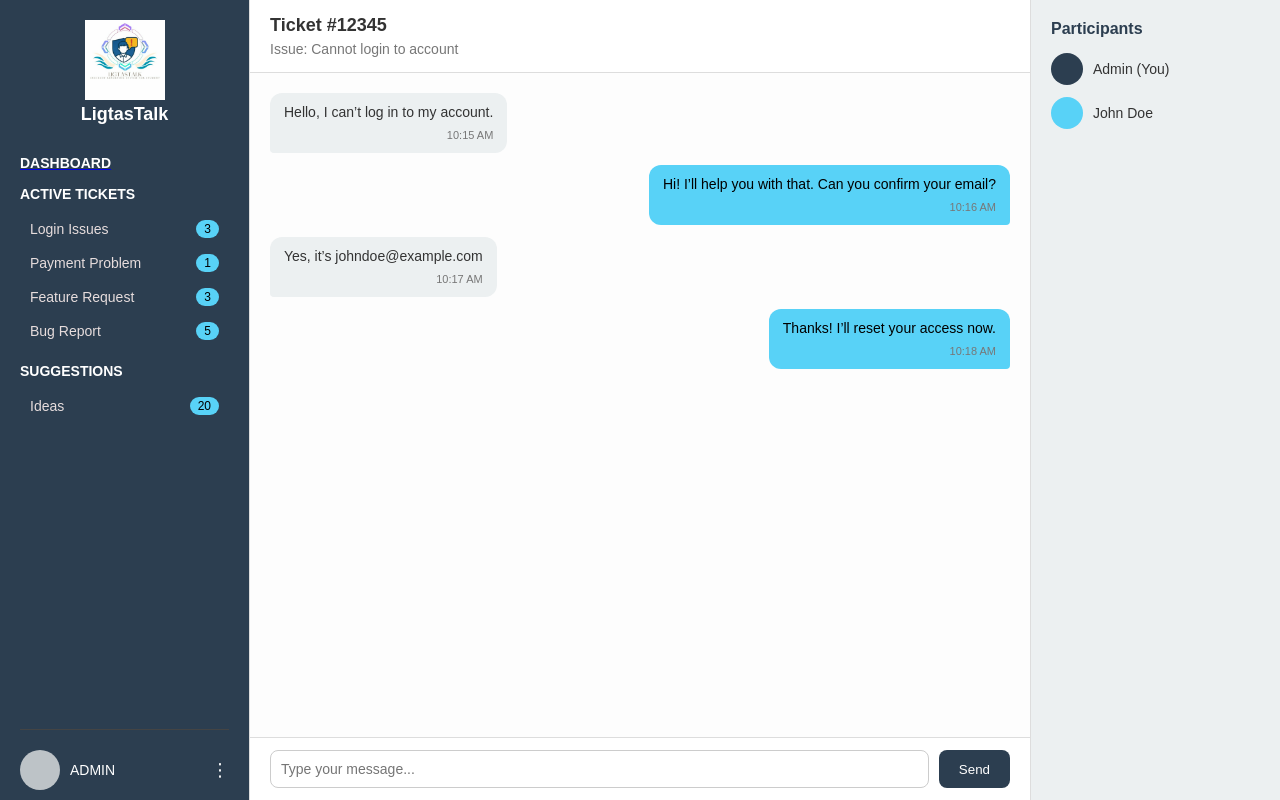
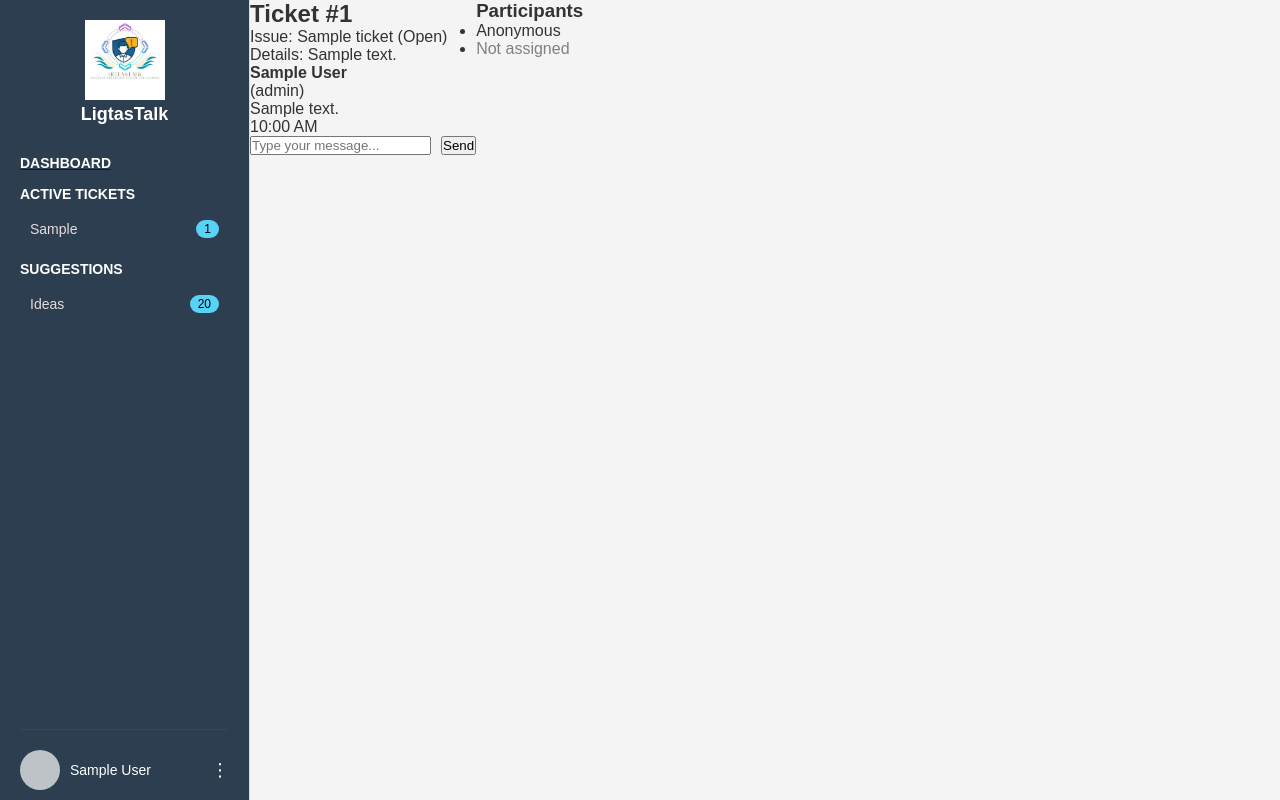
Before and after one commit to K4EZER/LigtasTalk, a PHP site: page /adminTicket.php?ticket_id=1 in a window 1280 px wide. Run offline with PHP 8.4, Linux system fonts and the light colour scheme; the visitor is signed in with stand-in values (Sample User, id 1); tables that the repository leaves empty or names only in its code hold one stand-in row (values such as "Sample post").

Commit message:
connected adminTicket to userTicket to finish the chat system and made an assign_ticket (CLOSE TICKET PENDING)

```diff
--- a/adminTicket.php
+++ b/adminTicket.php
@@ -1,11 +1,78 @@
+<?php
+session_start();
+require 'connect.php';
+
+// Ensure admin/staff access
+if (!isset($_SESSION['account_id']) || ($_SESSION['role'] !== 'Admin' && $_SESSION['role'] !== 'Staff')) {
+    header("Location: login.php");
+    exit;
+}
+
+// Get ticket_id from URL
+if (isset($_GET['ticket_id'])) {
+    $ticketId = intval($_GET['ticket_id']);
+
+    // Fetch the ticket details (no need to match created_by since this is admin)
+    $sql = "SELECT * FROM ticket WHERE ticket_id = ?";
+    $stmt = $conn->prepare($sql);
+    $stmt->bind_param("i", $ticketId);
+    $stmt->execute();
+    $ticket = $stmt->get_result()->fetch_assoc();
+
+    if (!$ticket) {
+        echo "Ticket not found!";
+        exit;
+    }
+
+    // Fetch creator info
+    $creator_sql = "SELECT account_id, name, role FROM account WHERE account_id = ?";
+    $creator_stmt = $conn->prepare($creator_sql);
+    $creator_stmt->bind_param("i", $ticket['created_by']);
+    $creator_stmt->execute();
+    $creator = $creator_stmt->get_result()->fetch_assoc();
+
+    // Fetch assigned staff info
+    $assignee = null;
+    if (!empty($ticket['assigned_to'])) {
+        $assignee_sql = "SELECT name, role FROM account WHERE account_id = ?";
+        $assignee_stmt = $conn->prepare($assignee_sql);
+        $assignee_stmt->bind_param("i", $ticket['assigned_to']);
+        $assignee_stmt->execute();
+        $assignee = $assignee_stmt->get_result()->fetch_assoc();
+    }
+
+    // Fetch messages
+    $msg_sql = "SELECT m.*, a.name, a.role, a.account_id
+                FROM message m
+                JOIN account a ON m.sender_id = a.account_id
+                WHERE m.ticket_id = ?
+                ORDER BY m.timestamp ASC";
+    $msg_stmt = $conn->prepare($msg_sql);
+    $msg_stmt->bind_param("i", $ticketId);
+    $msg_stmt->execute();
+    $messages = $msg_stmt->get_result();
+
+} else {
+    echo "No ticket selected.";
+    exit;
+}
+?>
+
 <!DOCTYPE html>
 <html lang="en">
 <head>
   <meta charset="UTF-8">
   <meta name="viewport" content="width=device-width, initial-scale=1.0">
-  <title>Ticket Chat System</title>
-  <link rel="stylesheet" href="css/ticketStyle.css">
+  <title>Admin Ticket Chat</title>
+  <link rel="stylesheet" href="css/adminTicketStyle.css">
   <link rel="stylesheet" href="css/adminStyle.css">
+  <style>
+    .main-content {
+      display: flex;
+      flex: 1;
+      background: #f4f4f4;
+    }
+  </style>
 </head>
 <body>
   <!-- Sidebar -->
@@ -19,10 +86,16 @@
         <a href="adminDashboard.php"><h4>Dashboard</h4></a>
         <h4>Active Tickets</h4>
         <ul>
-          <li>Login Issues <span class="badge">3</span></li>
-          <li>Payment Problem <span class="badge">1</span></li>
-          <li>Feature Request <span class="badge">3</span></li>
-          <li>Bug Report <span class="badge">5</span></li>
+          <?php
+          // dynamically count categories
+          $categories = $conn->query("SELECT category, COUNT(*) AS total FROM ticket GROUP BY category");
+          if ($categories->num_rows > 0):
+            while ($cat = $categories->fetch_assoc()):
+          ?>
+              <li><?= htmlspecialchars($cat['category']) ?> <span class="badge"><?= $cat['total'] ?></span></li>
+          <?php endwhile; else: ?>
+              <li>No tickets yet</li>
+          <?php endif; ?>
         </ul>
         <h4>Suggestions</h4>
         <ul>
@@ -33,12 +106,13 @@
     <div class="bottom">
       <div class="profile">
         <div class="profile-pic"></div>
-        <div class="username">ADMIN</div>
+        <div class="username"><?php echo htmlspecialchars($_SESSION['name']); ?></div>
       </div>
       <div class="usern-container">
         <input type="checkbox" id="ellipsisToggle" class="ellipsis-checkbox">
         <label for="ellipsisToggle" class="ellipsis">⋮</label>
         <div class="user-menu">
+          <a href="adminRegister.php">Create Account</a>
           <a href="editprofile.php">Edit Profile</a>
           <a href="logout.php">Logout</a>
         </div>
@@ -46,38 +120,60 @@
     </div>
   </aside>
 
-  <!-- Main Chat Area -->
+  <!-- Main Content: Chat + Right Sidebar -->
+  <div class="main-content">
+    <!-- Chat Container -->
     <div class="chat-container">
-    <!-- Header -->
       <div class="chat-header">
-      <h2>Ticket #12345</h2>
-      <p>Issue: Cannot login to account</p>
+        <h2>Ticket #<?= $ticket['ticket_id']; ?></h2>
+        <p>Issue: <?= htmlspecialchars($ticket['title']); ?> (<?= htmlspecialchars($ticket['status']); ?>)</p>
+        <p>Details: <?= nl2br(htmlspecialchars($ticket['details'])); ?></p>
+
+        <!-- Assign button (optional for admin) -->
+        <?php if ($_SESSION['role'] === 'Admin' && empty($ticket['assigned_to'])): ?>
+          <form method="POST" action="assign_ticket.php" style="margin-top:10px;">
+            <input type="hidden" name="ticket_id" value="<?= $ticket['ticket_id']; ?>">
+            <button type="submit">Assign to Me</button>
+          </form>
+        <?php endif; ?>
       </div>
 
       <!-- Messages -->
       <div class="messages">
-      <div class="message user">
-        Hello, I can’t log in to my account.
-        <span class="time">10:15 AM</span>
+        <?php while ($row = $messages->fetch_assoc()) {
+            // Determine sender class based on role
+            if ($row['account_id'] == $_SESSION['account_id']) {
+                $senderClass = strtolower($_SESSION['role']); // Logged-in user's role
+            } else {
+                $senderClass = strtolower($row['role']); // Sender's role from DB
+            }
+
+            // Handle anonymous display
+            $displayName = ($ticket['is_anonymous'] && $row['role'] === 'User')
+              ? 'Anonymous'
+              : htmlspecialchars($row['name']);
+        ?>
+            <div class="message <?php echo $senderClass; ?>">
+              <div class="sender-name">
+                <h4><?php echo $displayName; ?></h4>
+                <span class="role">(<?php echo htmlspecialchars($row['role']); ?>)</span>
               </div>
-      <div class="message staff">
-        Hi! I’ll help you with that. Can you confirm your email?
-        <span class="time">10:16 AM</span>
+              <div class="message-content">
+                <?php echo nl2br(htmlspecialchars($row['content'])); ?>
               </div>
-      <div class="message user">
-        Yes, it’s johndoe@example.com
-        <span class="time">10:17 AM</span>
+              <span class="time"><?php echo date("h:i A", strtotime($row['timestamp'])); ?></span>
             </div>
-      <div class="message staff">
-        Thanks! I’ll reset your access now.
-        <span class="time">10:18 AM</span>
-      </div>
+        <?php } ?>
       </div>
 
-    <!-- Input -->
+
+      <!-- Chat Input -->
       <div class="chat-input">
-      <input type="text" placeholder="Type your message..." />
-      <button>Send</button>
+        <form method="POST" action="send_message.php" style="display:flex; gap:10px; width:100%;">
+          <input type="hidden" name="ticket_id" value="<?= $ticket['ticket_id']; ?>">
+          <input type="text" name="message" placeholder="Type your message..." autocomplete="off" required />
+          <button type="submit">Send</button>
+        </form>
       </div>
     </div>
 
@@ -86,14 +182,39 @@
       <h3>Participants</h3>
       <ul>
         <li>
+          <div class="user-icon user"></div>
+          <span>
+            <?= $ticket['is_anonymous'] ? "Anonymous" : htmlspecialchars($creator['name']); ?>
+          </span>
+        </li>
+
+        <?php if ($assignee): ?>
+          <li>
             <div class="user-icon staff"></div>
-        <span>Admin (You)</span>
+            <span><?= htmlspecialchars($assignee['name']); ?> (<?= $assignee['role']; ?>)</span>
           </li>
-      <li>
-        <div class="user-icon user"></div>
-        <span>John Doe</span>
-      </li>
+        <?php else: ?>
+          <li><span style="color: gray;">Not assigned</span></li>
+        <?php endif; ?>
       </ul>
     </div>
+  </div>
 </body>
+<script>
+  const messagesDiv = document.querySelector(".messages");
+  const ticketId = <?php echo json_encode($ticket['ticket_id']); ?>;
+  const isAnonymous = <?php echo json_encode($ticket['is_anonymous']); ?>;
+
+  function fetchMessages() {
+    fetch(`updateMessage.php?ticket_id=${ticketId}&is_anonymous=${isAnonymous}`)
+      .then(res => res.text())
+      .then(html => {
+        messagesDiv.innerHTML = html;
+        messagesDiv.scrollTop = messagesDiv.scrollHeight; // auto-scroll to bottom
+      });
+  }
+
+  // Fetch every 3 seconds
+  setInterval(fetchMessages, 3000);
+</script>
 </html>
```
Also changed, not shown: assign_ticket.php (added, +22 -0 lines). Lines whose indentation alone changed are shown as unchanged.
